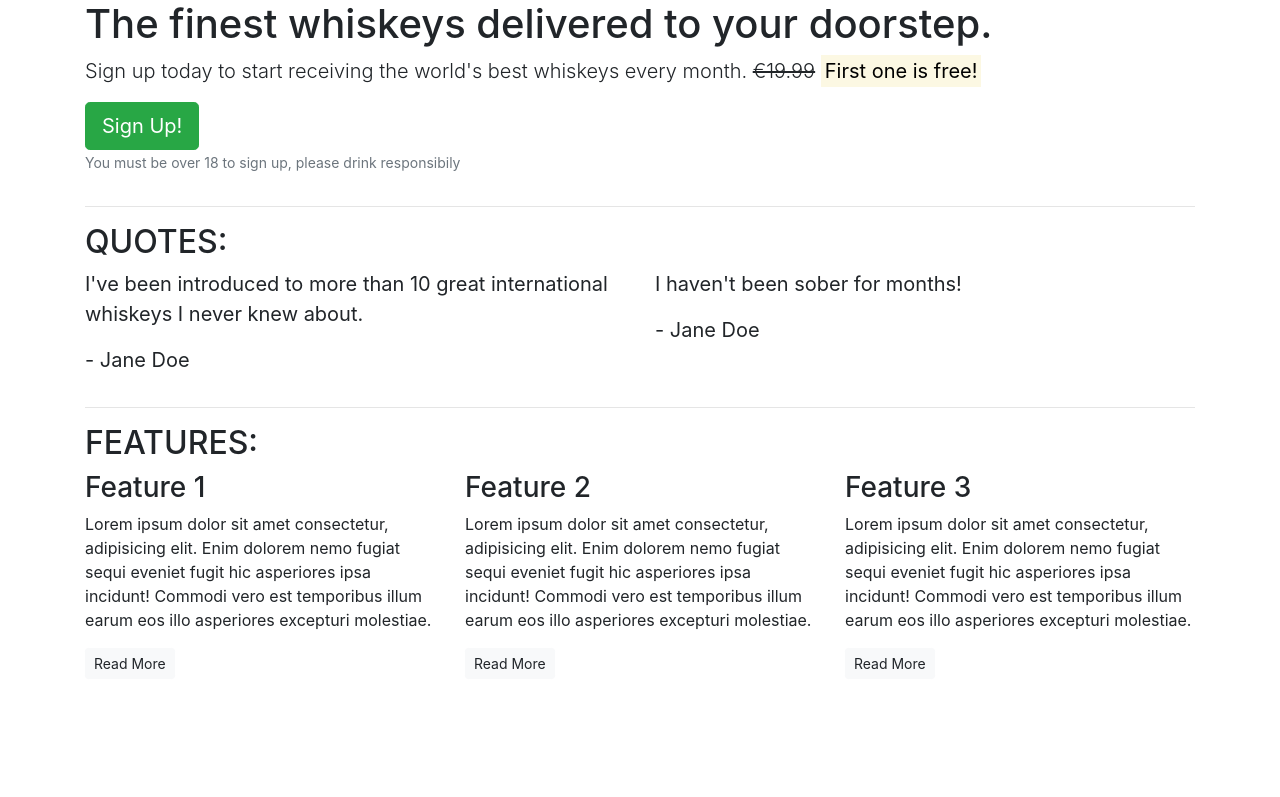
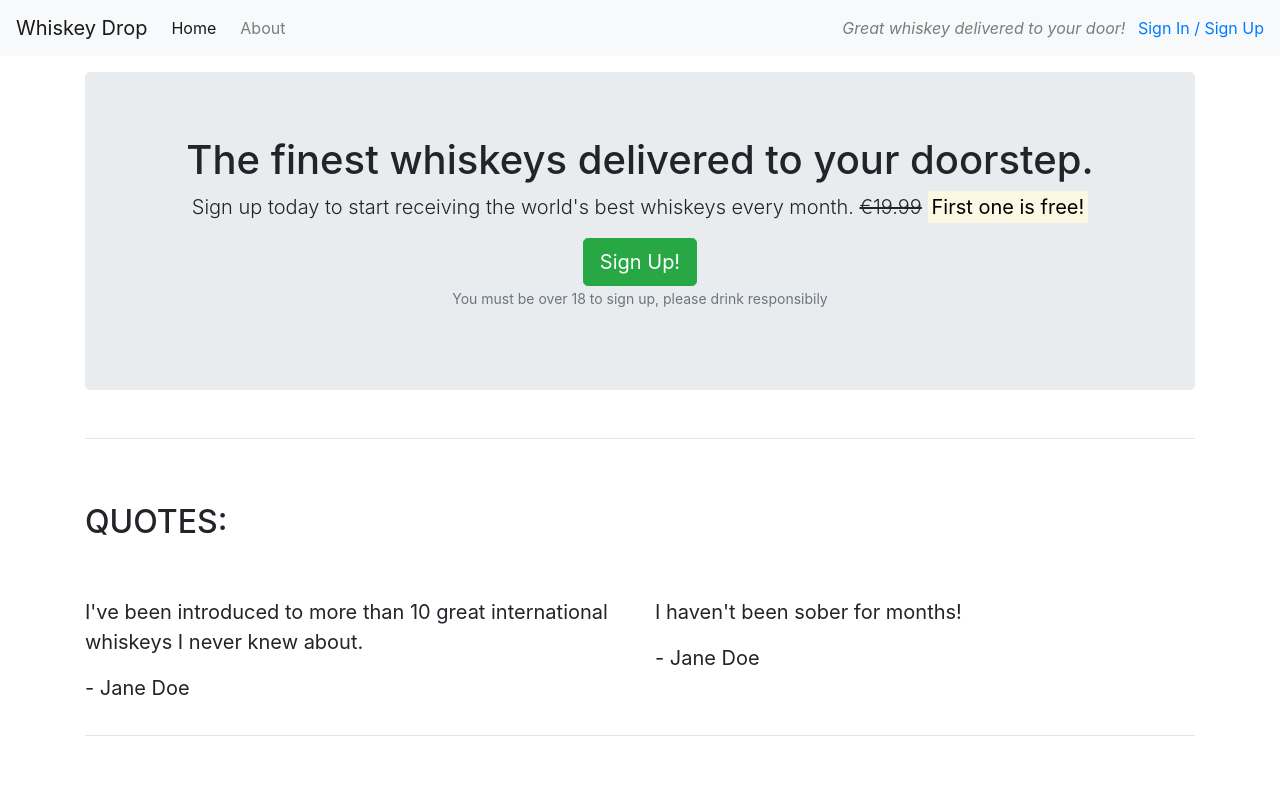
Before and after one commit to ShaneCDev/bootstrap-basics, a plain HTML site: page index.html in a window 1280 px wide. Shown: the top 797 px of the page. Drawn offline with nearby package versions, Linux system fonts and the light colour scheme.

Commit message:
added navbar and some more styling to landing page

```diff
--- a/index.html
+++ b/index.html
@@ -11,14 +11,28 @@
 </head>
 
 <body>
-    <article class="container">
+    <nav class="navbar navbar-light bg-light navbar-expand-sm">
+        <a href="/" class="navbar-brand">Whiskey Drop</a>
+        <ul class="navbar-nav mr-auto">
+            <li class="active nav-item mr-2"><a href="/" class="nav-link">Home</a></li>
+            <li class="nav-item mr-2"><a href="/about" class="nav-link">About</a></li>
+            <li class="nav-item mr-2 d-block d-sm-none"><a href="/login" class="nav-link">Sign In / Sign Up</a></li>
+        </ul>
+        <div class="d-none d-md-block">
+            <p class="navbar-text my-auto mr-2"><i>Great whiskey delivered to your door!</i></p>
+            <a href="/login">Sign In / Sign Up</a>
+        </div>
+    </nav>
+    <article class="container mt-3">
         <!--Callout-->
         <div class="row">
             <div class="col-12">
-                <section class="callout">
+                <section class="callout jumbotron text-center">
                     <h1>The finest whiskeys delivered to your doorstep.</h1>
                     <p class="lead">Sign up today to start receiving the world's best whiskeys every month.
-                        <s>€19.99</s> <strong><mark>First one is free!</mark></strong></p>
+                        <s class="d-none d-sm-inline">€19.99</s>
+                        <span class="d-inline d-sm-none"><br></span>
+                        <strong><mark>First one is free!</mark></strong></p>
                     <button class="btn btn-success btn-lg">Sign Up!</button>
                     <p class="text-muted"><small>You must be over 18 to sign up, please drink responsibily</small></p>
                 </section>
@@ -30,7 +44,7 @@
         <!--Quotes-->
         <section class="quotes">
             <div class="row">
-                <div class="col-12">
+                <div class="col-12 my-5">
                     <h2 class="text-uppercase">Quotes:</h2>
                 </div>
             </div>
@@ -55,7 +69,7 @@
         <!--Features-->
         <section class="features">
             <div class="row">
-                <div class="col-12">
+                <div class="col-12 my-5">
                     <h2 class="text-uppercase">Features:</h2>
                 </div>
             </div>
```
